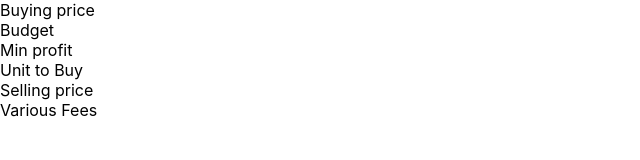
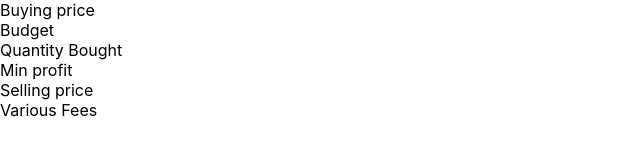
Before and after one commit to HansNewbie/sgx-quick-profit-calculator, a React (Create React App) app: page / in a window 1280 px wide. Shown: the top 160 px of the page, without its empty margins (0-640 px from the left). Built offline with nearby package versions, Linux system fonts and the light colour scheme.

Commit message:
Changes Input and Output Structure

```diff
--- a/src/Input.jsx
+++ b/src/Input.jsx
@@ -5,7 +5,7 @@ class Input extends Component {
     return (
       <div>
         <div>Buying price</div>
-        <div>Budget</div>
+        <div>Budget</div><div>Quantity Bought</div>
         <div>Min profit</div>
       </div>
     );
--- a/src/Output.jsx
+++ b/src/Output.jsx
@@ -4,7 +4,6 @@ class Output extends Component {
   render() {
     return (
       <div>
-        <div>Unit to Buy</div>
         <div>Selling price</div>
       </div>
     );
```
